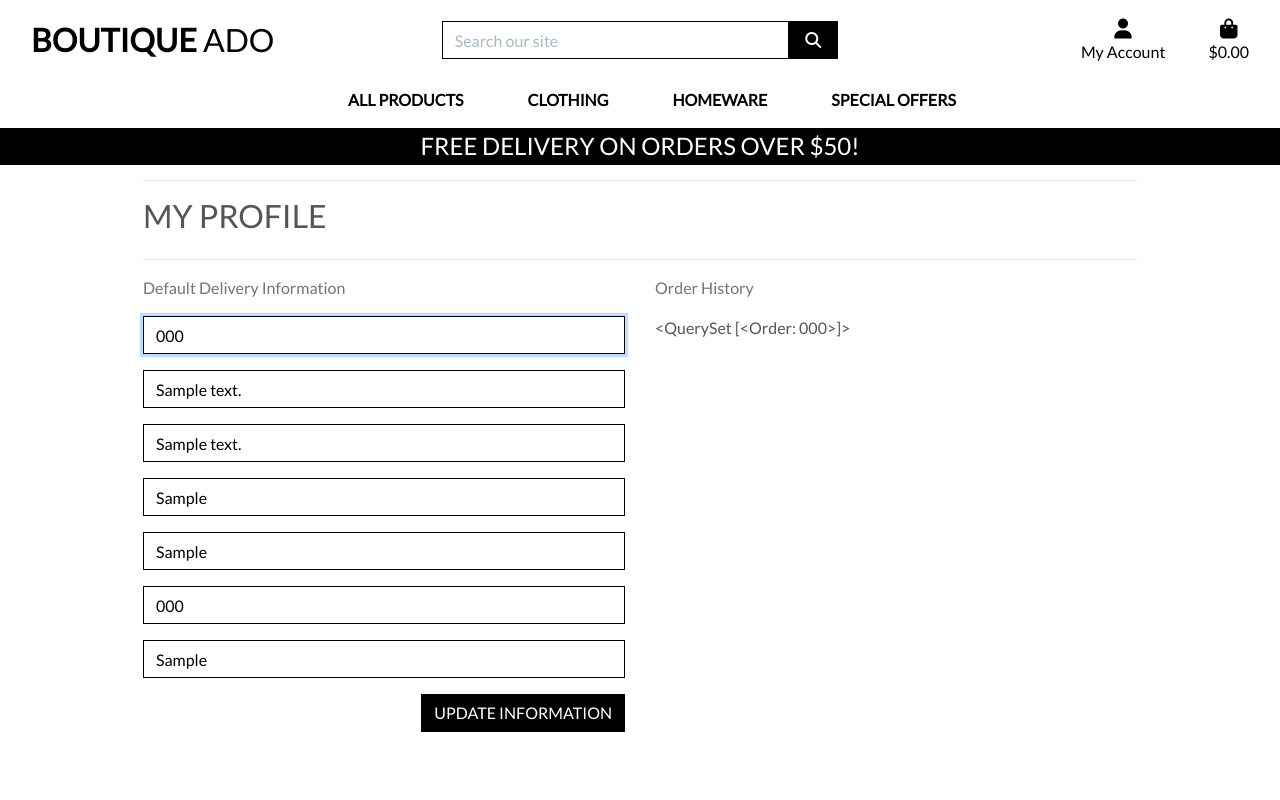
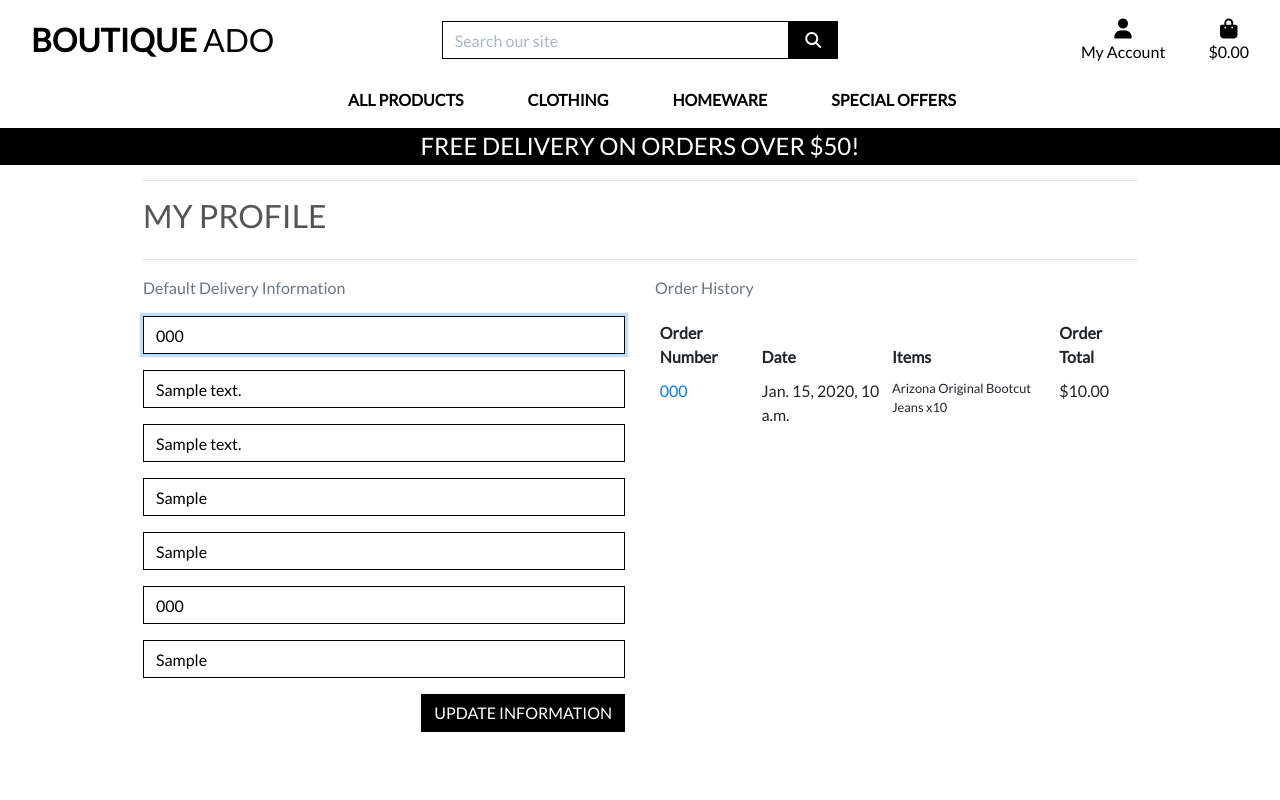
Before and after one commit to Juandavidc08/boutique_ado_v1, a Django app: page /profile/ in a window 1280 px wide. Run offline with Django 3.2, Linux system fonts and the light colour scheme; a user stored in the database is signed in; data comes from the database, SQL or seed files in the repository; tables that the repository leaves empty hold one stand-in row (values such as "Sample post"); parts of the project's set-up code (start-up, migrations or seed data) failed here and were passed over; some libraries are stand-ins or nearby versions.

Commit message:
Update packages

```diff
--- a/boutique_ado/settings.py
+++ b/boutique_ado/settings.py
@@ -50,6 +50,7 @@ INSTALLED_APPS = [
 
     # Other
     'crispy_forms',
+    'crispy_bootstrap4',
 ]
 
 MIDDLEWARE = [
@@ -60,7 +61,7 @@ MIDDLEWARE = [
     'django.contrib.auth.middleware.AuthenticationMiddleware',
     'django.contrib.messages.middleware.MessageMiddleware',
     'django.middleware.clickjacking.XFrameOptionsMiddleware',
-    'allauth.account.middleware.AccountMiddleware',
+    # 'allauth.account.middleware.AccountMiddleware',
 ]
 
 ROOT_URLCONF = 'boutique_ado.urls'
--- a/checkout/admin.py
+++ b/checkout/admin.py
@@ -15,7 +15,7 @@ class OrderAdmin(admin.ModelAdmin):
                        'grand_total', 'original_bag',
                        'stripe_pid')
 
-    fields = ('order_number', 'date', 'full_name',
+    fields = ('order_number', 'user_profile', 'date', 'full_name',
               'email', 'phone_number', 'country',
               'postcode', 'town_or_city', 'street_address1',
               'street_address2', 'county', 'delivery_cost',
--- a/checkout/models.py
+++ b/checkout/models.py
@@ -1,4 +1,3 @@
-
 import uuid
 
 from django.db import models
@@ -19,6 +18,8 @@ class Order(models.Model):
     email = models.EmailField(max_length=254, null=False, blank=False)
     phone_number = models.CharField(max_length=20, null=False, blank=False)
     country = CountryField(blank_label='Country *', null=False, blank=False)
+    # country = models.CharField(max_length=80, null=True, blank=True)
+    # when i use this ↑ it may works but off course doesnt show the  list of countries
     postcode = models.CharField(max_length=20, null=True, blank=True)
     town_or_city = models.CharField(max_length=40, null=False, blank=False)
     street_address1 = models.CharField(max_length=80, null=False, blank=False)
--- a/checkout/templates/checkout/checkout.html
+++ b/checkout/templates/checkout/checkout.html
@@ -83,12 +83,12 @@
                     <fieldset class="rounded px-3 mb-5">
                         <legend class="fieldset-label small text-black px-2 w-auto">Delivery</legend>
                         {{ order_form.phone_number | as_crispy_field }}
-                        {{ order_form.country | as_crispy_field }}
-                        {{ order_form.postcode | as_crispy_field }}
-                        {{ order_form.town_or_city | as_crispy_field }}
                         {{ order_form.street_address1 | as_crispy_field }}
                         {{ order_form.street_address2 | as_crispy_field }}
+                        {{ order_form.town_or_city | as_crispy_field }}
                         {{ order_form.county | as_crispy_field }}
+                        {{ order_form.postcode | as_crispy_field }}
+                        {{ order_form.country | as_crispy_field }}
                         <div class="form-check form-check-inline float-right mr-0">
 							{% if user.is_authenticated %}
 								<label class="form-check-label" for="id-save-info">Save this delivery information to my profile</label>
--- a/profiles/static/profiles/css/profile.css
+++ b/profiles/static/profiles/css/profile.css
@@ -1,3 +1,8 @@
+.order-history {
+    max-height: 416px; /* height of profile form + submit button */
+    overflow-y: auto;
+}
+
 #profile-update-form .form-control {
     color: #000;
 }
--- a/profiles/templates/profiles/profile.html
+++ b/profiles/templates/profiles/profile.html
@@ -1,3 +1,4 @@
+
 {% extends "base.html" %}
 {% load static %}
 
@@ -34,7 +35,43 @@
             </div>
             <div class="col-12 col-lg-6">
                 <p class="text-muted">Order History</p>
-                {{ orders }}
+                <div class="order-history table-responsive">
+                    <table class="table table-sm table-borderless">
+                        <thead>
+                            <tr>
+                                <th>Order Number</th>
+                                <th>Date</th>
+                                <th>Items</th>
+                                <th>Order Total</th>
+                            </tr>
+                        </thead>
+                        <tbody>
+                            {% for order in orders %}
+                                <tr>
+                                    <td>
+                                        <a href="{% url 'order_history' order.order_number %}"
+                                        title="{{ order.order_number }}">
+                                            {{ order.order_number|truncatechars:6 }}
+                                        </a>
+                                    </td>
+                                    <td>{{ order.date }}</td>
+                                    <td>
+                                        <ul class="list-unstyled">
+                                            {% for item in order.lineitems.all %}
+                                                <li class="small">
+                                                    {% if item.product.has_sizes %}
+                                                        Size {{ item.product.size|upper }}
+                                                    {% endif %}{{ item.product.name }} x{{ item.quantity }}
+                                                </li>
+                                            {% endfor %}
+                                        </ul>
+                                    </td>
+                                    <td>${{ order.grand_total }}</td>
+                                </tr>
+                            {% endfor %}
+                        </tbody>
+                    </table>
+                </div>
             </div>
         </div>
 {% endblock %}
--- a/profiles/urls.py
+++ b/profiles/urls.py
@@ -2,5 +2,6 @@ from django.urls import path
 from . import views
 
 urlpatterns = [
-    path('', views.profile, name='profile')
+    path('', views.profile, name='profile'),
+    path('order_history/<order_number>', views.order_history, name='order_history'),
 ]
--- a/profiles/views.py
+++ b/profiles/views.py
@@ -4,6 +4,7 @@ from django.contrib import messages
 from .models import UserProfile
 from .forms import UserProfileForm
 
+from checkout.models import Order
 
 def profile(request):
     """ Display the user's profile. """
@@ -26,3 +27,20 @@ def profile(request):
     }
 
     return render(request, template, context)
+
+
+def order_history(request, order_number):
+    order = get_object_or_404(Order, order_number=order_number)
+
+    messages.info(request, (
+        f'This is a past confirmation for order number {order_number}. '
+        'A confirmation email was sent on the order date.'
+    ))
+
+    template = 'checkout/checkout_success.html'
+    context = {
+        'order': order,
+        'from_profile': True,
+    }
+
+    return render(request, template, context)
```
Also changed, not shown: checkout/forms.py (+7 -7 lines), checkout/templates/checkout/checkout_success.html (+10 -1 lines), checkout/views.py (+47 -1 lines), requirements.txt (+23 -5 lines), profiles/migrations/0002_alter_userprofile_default_country.py (added).
